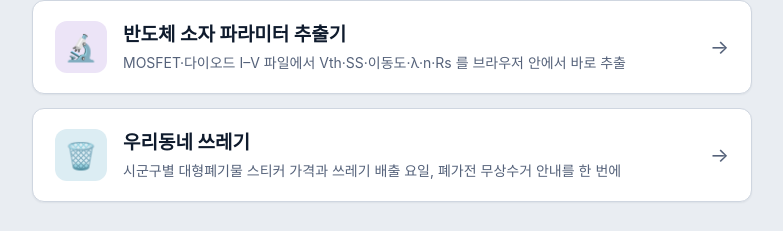
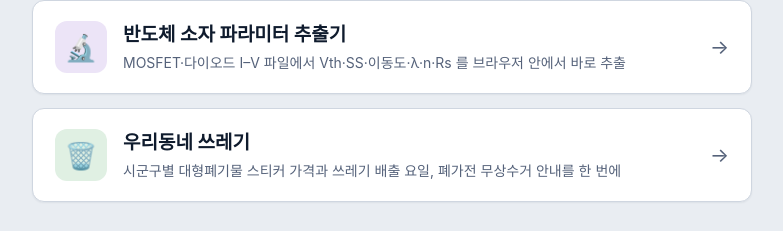
Before and after one commit to macultist/macultist.github.io, a plain HTML site: page index.html in a window 1280 px wide. Shown: the part 504-735 px from the top of the page, without its empty margins (248-1031 px from the left). Drawn offline with Linux system fonts and the light colour scheme; a web font is replaced by a local one.

Commit message:
우리동네 쓰레기 카드 아이콘 배경을 초록 계열로
Co-Authored-By: Claude Fable 5.1 <noreply@anthropic.com>

```diff
--- a/index.html
+++ b/index.html
@@ -13,7 +13,7 @@ h1{font-size:22px;margin:0 0 6px;letter-spacing:-.01em;color:var(--navy)}h1::aft
 a.site{box-shadow:0 1px 2px rgba(15,27,45,.06);display:grid;grid-template-columns:52px 1fr auto;gap:16px;align-items:center;padding:20px 22px;background:var(--surface);border:1px solid var(--line);border-radius:12px;color:inherit;text-decoration:none;transition:transform .2s,border-color .2s}
 a.site:hover{transform:translateY(-2px);border-color:var(--navy);box-shadow:0 10px 24px rgba(15,27,45,.12)}
 .ic{width:52px;height:52px;border-radius:12px;display:flex;align-items:center;justify-content:center;font-size:26px}
-.ic.radar{background:#dff5ec}.ic.pet{background:#fbeedd}.ic.rest{background:#e3ebfa}.ic.chip{background:#ece4f7}.ic.waste{background:#dcedf3}
+.ic.radar{background:#dff5ec}.ic.pet{background:#fbeedd}.ic.rest{background:#e3ebfa}.ic.chip{background:#ece4f7}.ic.waste{background:#e0f0e3}
 .t{font-size:19px;font-weight:700}.d{color:var(--muted);font-size:14px;margin-top:2px}
 .go{color:var(--muted);font-size:20px}
 footer{margin-top:40px;color:var(--muted);font-size:13px}
```
